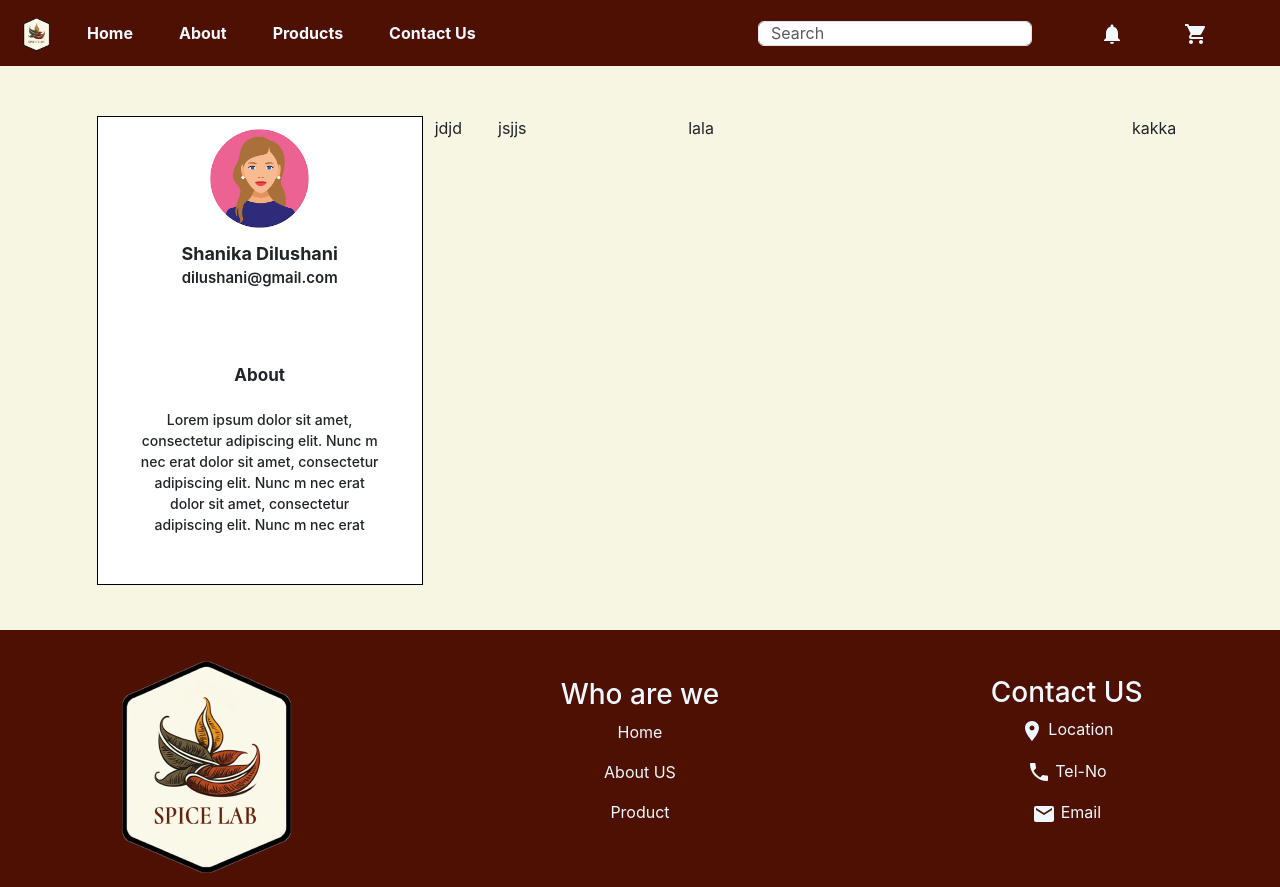
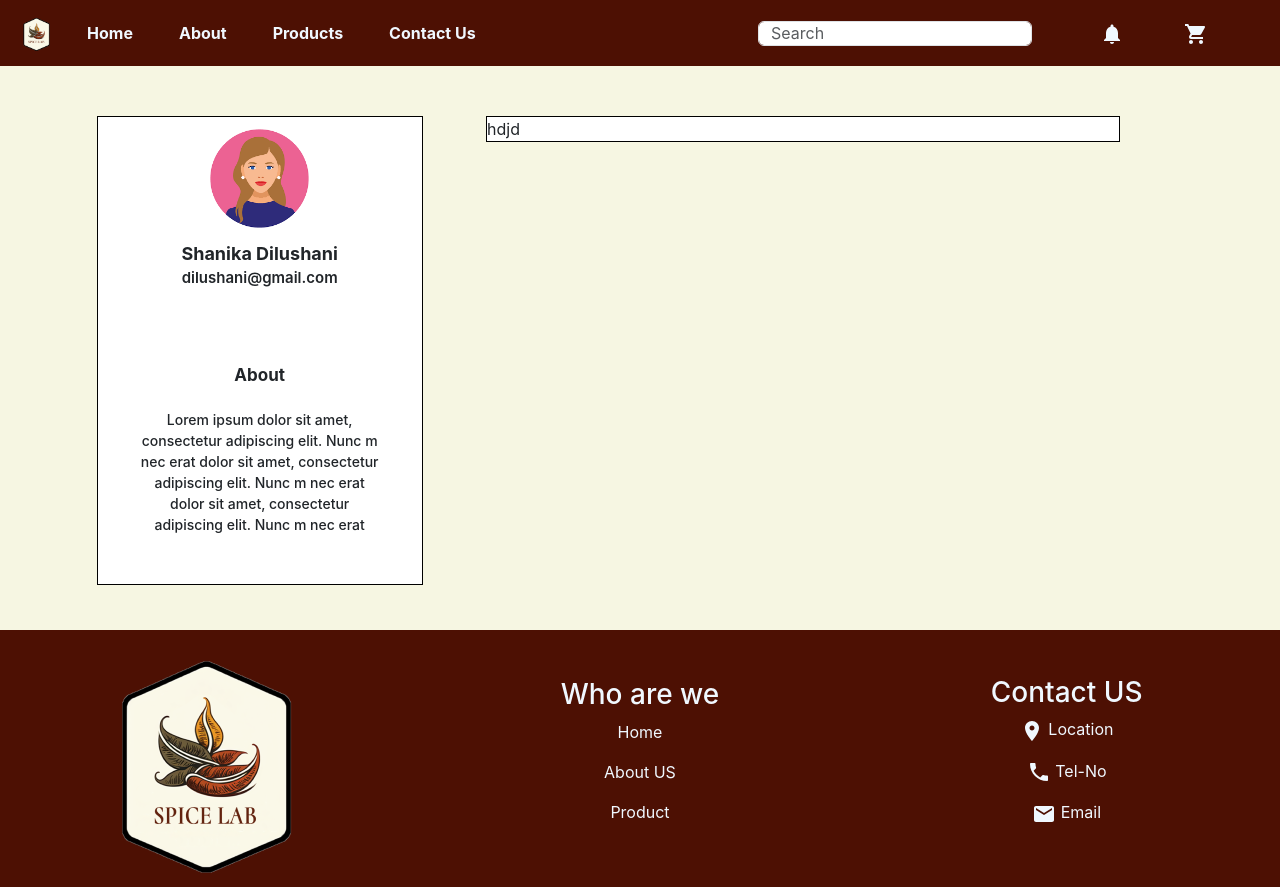
Before and after one commit to TharushaRuwantha/SpiceLab, a React (Create React App) app in the folder frontend/spice_lab/: page /profileeditpage in a window 1280 px wide. Built offline with nearby package versions, Linux system fonts and the light colour scheme.

Commit message:
create profile edit right side some features

```diff
--- a/frontend/spice_lab/src/Components/profileeditComponent/profileeditpage.css
+++ b/frontend/spice_lab/src/Components/profileeditComponent/profileeditpage.css
@@ -5,3 +5,7 @@ body{
 .profileeditmainunderpart{
     margin-bottom: 15%;
 }
+
+.makanna{
+    border: 1px solid black;
+}
--- a/frontend/spice_lab/src/Components/profileeditComponent/profileeditpage.js
+++ b/frontend/spice_lab/src/Components/profileeditComponent/profileeditpage.js
@@ -27,7 +27,7 @@ function ProfileEditPage(){
                     </div>
                 </div>
 
-                <div className="col-sm-1 makanna"></div>
+                <div className="col-sm-1 "></div>
 
             </div>
         </div>
--- a/frontend/spice_lab/src/Components/profileeditComponent/profileeditpageleftside.css
+++ b/frontend/spice_lab/src/Components/profileeditComponent/profileeditpageleftside.css
@@ -1,5 +1,3 @@
-
-
 .profileeditmain{
     margin-top: 50px;
 }
--- a/frontend/spice_lab/src/Components/profileeditComponent/profileeditpagerightside.css
+++ b/frontend/spice_lab/src/Components/profileeditComponent/profileeditpagerightside.css
@@ -0,0 +1,12 @@
+.profileeditmainR{
+    margin-top: 50px;
+}
+
+.profileeditmainright{
+    background-color: rgb(255, 255, 255);
+    border: 1px solid black;
+}
+
+/* .underprofileR{
+    margin-bottom: 20%;
+} */
--- a/frontend/spice_lab/src/Components/profileeditComponent/profileeditpagerightside.js
+++ b/frontend/spice_lab/src/Components/profileeditComponent/profileeditpagerightside.js
@@ -4,12 +4,16 @@ import "../profileeditComponent/profileeditpagerightside.css";
 function ProfileEditRightSide(){
     return(
         <div>
-            <div className="row profileeditmain">
+            <div className="row profileeditmainR">
 
-                <div className="col-sm-1 makanna">jdjd</div>
-                <div className="col-sm-3 makanna">jsjjs</div>
-                <div className="col-sm-7 makanna">lala</div>
-                <div className="col-sm-1 makanna">kakka</div>
+                <div className="col-sm-1 "></div>
+                <div className="col-sm-10  profileeditmainright">
+                    <div className="row">
+                        hdjd
+                    </div>
+                    {/* <div className="row underprofile"></div> */}
+                </div>
+                <div className="col-sm-1 "></div>
             </div>
         </div>
     );
```
